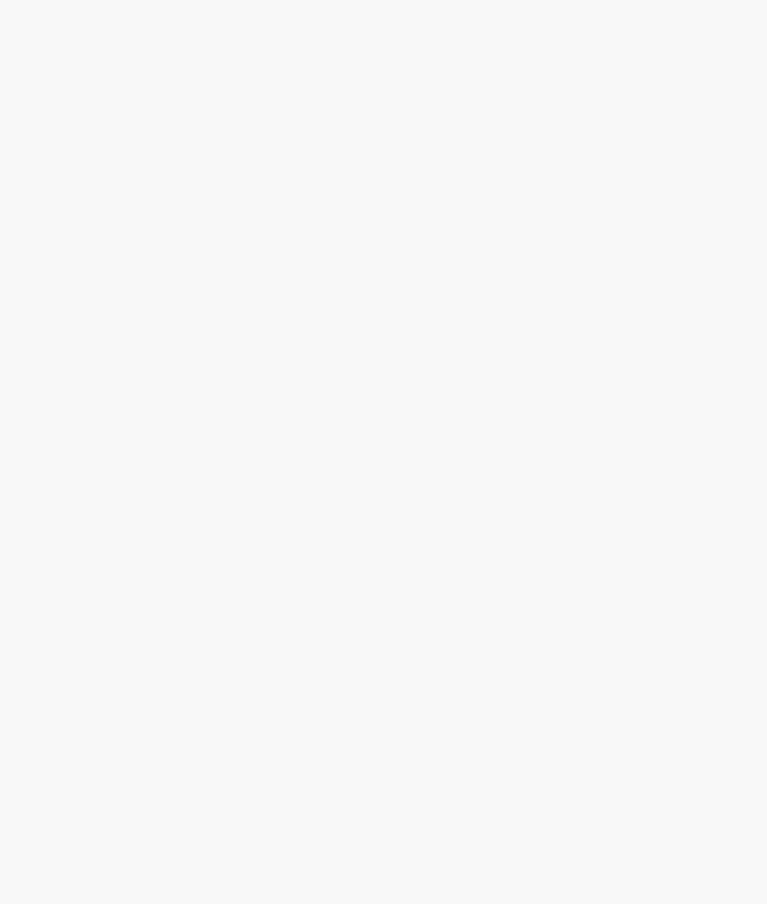
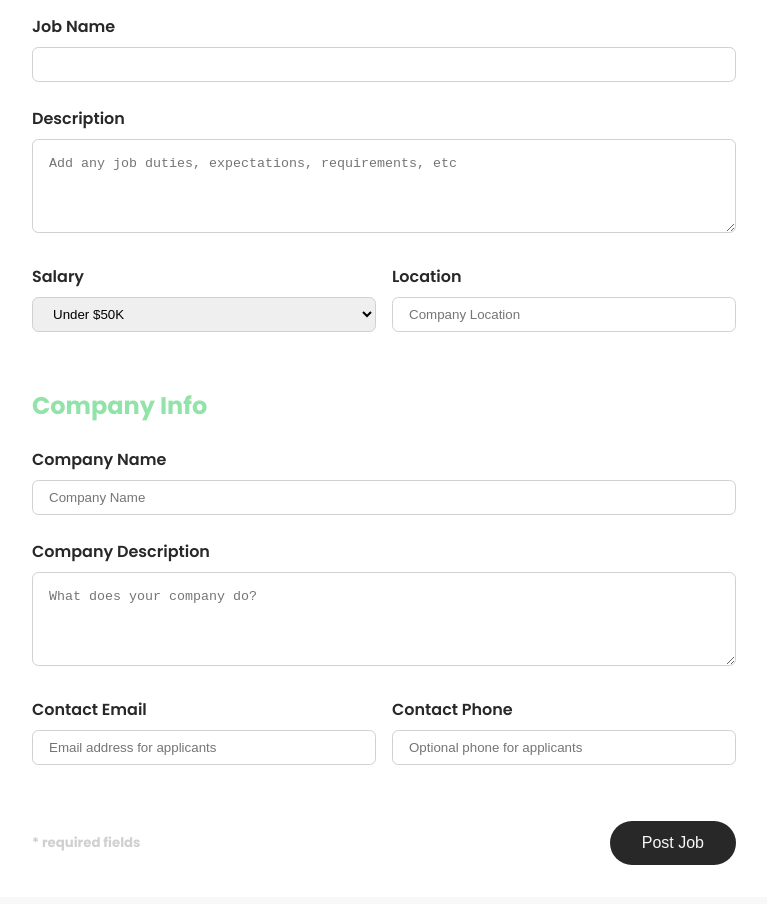
Before and after one commit to RiccardoImperiale/react-jobbin, a React (Vite) app: page /post-job in a window 1280 px wide. Before the commit this address had no page. Shown: the part 362-1266 px from the top of the page, without its empty margins (256-1023 px from the left). Before the commit the page ends 800 px from the top, so only its background shows below. Built offline with nearby package versions, Linux system fonts and the light colour scheme.

Commit message:
add new job form

```diff
--- a/src/App.jsx
+++ b/src/App.jsx
@@ -4,6 +4,7 @@ import MainLayout from "./layouts/MainLayout"
 import JobsPage from "./pages/JobsPage"
 import JobPage, { jobLoader } from "./pages/JobPage"
 import NotFound from "./pages/NotFound"
+import PostJobPage from "./pages/PostJobPage"
 
 const router = createBrowserRouter(
   createRoutesFromElements(
@@ -11,6 +12,7 @@ const router = createBrowserRouter(
       <Route index element={<HomePage />} />
       <Route path="/jobs" element={<JobsPage />} />
       <Route path="/jobs/:id" element={<JobPage />} loader={jobLoader} />
+      <Route path="/post-job" element={<PostJobPage />} />
       <Route path="*" element={<NotFound />} />
     </Route>
   )
--- /dev/null
+++ b/src/assets/css/post_job.css
@@ -0,0 +1,100 @@
+.title {
+    text-align: center;
+    margin-top: 3rem;
+}
+
+.post_job {
+    padding: 2rem 3rem;
+    border-radius: .5rem;
+    background-color: var(--jo-lighter);
+    max-width: 800px;
+    margin: 1rem auto;
+    margin-bottom: 4rem;
+
+    .input_wrapper {
+        display: flex;
+        gap: 1rem;
+    }
+
+    .input_group {
+        width: 100%;
+        margin-bottom: 1.5rem;
+
+        label {
+            font-weight: 600;
+        }
+
+        input,
+        select,
+        textarea,
+        label {
+            width: 100%;
+            margin-top: .5rem;
+            border-radius: .4rem;
+        }
+
+        input,
+        select,
+        textarea {
+            border: 1px solid var(--jo-secondary);
+        }
+
+        textarea {
+            padding: 1rem;
+        }
+
+        input,
+        select {
+            padding-left: 1rem;
+            height: 35px;
+        }
+
+        input,
+        textarea {
+            outline: none;
+
+            &:focus {
+                border-color: var(--jo-primary);
+            }
+        }
+    }
+
+    h3 {
+        padding-top: 2rem;
+        padding-bottom: 1.5rem;
+        color: var(--jo-primary);
+        font-size: 1.5rem;
+    }
+
+    h3:first-child {
+        padding-top: .5rem;
+    }
+
+    .bottom {
+        margin-top: 2rem;
+        display: flex;
+        align-items: center;
+
+        h5 {
+            color: var(--jo-secondary);
+        }
+
+        button {
+            margin-left: auto;
+            border: none;
+            font-size: 1rem;
+            padding: .8rem 2rem;
+        }
+    }
+}
+
+@media screen and (max-width: 768px) {
+    .post_job {
+
+        .input_wrapper {
+            display: flex;
+            flex-direction: column;
+            gap: 0rem;
+        }
+    }
+}
--- a/src/pages/JobPage.jsx
+++ b/src/pages/JobPage.jsx
@@ -1,32 +1,19 @@
 import '../assets/css/job_page.css'
 import { FaLocationDot } from "react-icons/fa6";
 import { TbCoins } from "react-icons/tb";
+import { IoIosArrowBack } from "react-icons/io";
+import { MdOutlineAlternateEmail } from "react-icons/md";
+import { LuPhoneCall } from "react-icons/lu";
 
-import { useParams, useLoaderData } from "react-router-dom";
+
+import { Link } from 'react-router-dom';
+
+import { useLoaderData } from "react-router-dom";
 // import { useEffect, useState } from "react"
 // import Spinner from '../components/Spinner';
 
 function JobPage() {
-    const { id } = useParams()
     const job = useLoaderData()
-    // const [job, setJob] = useState(null)
-    // const [loading, setLoading] = useState(true)
-
-    // useEffect(() => {
-    //     const fetchJob = async () => {
-    //         try {
-    //             const res = await fetch(`http://localhost:8000/jobs/${id}`)
-    //             const data = await res.json()
-    //             setJob(data)
-    //         } catch (err) {
-    //             console.log('Error fetching data', err);
-    //         } finally {
-    //             setLoading(false)
-    //         }
-    //     }
-
-    //     fetchJob()
-    // }, [])
 
     return (
         // <div className="container">
@@ -41,12 +28,14 @@ function JobPage() {
                 <div className="top">
                     <div className='badges'>
                         <span>{job.type}</span>
+                        <span className='go_back'>
+                            <Link to='/jobs'><IoIosArrowBack /></Link>
+                        </span>
                     </div>
                     <h3 className="job_title">{job.title}</h3>
                     <div className="wrapper location"><FaLocationDot className='icon' />
                         <span>{job.location}</span>
                     </div>
-
                     <p className="description">{job.description}</p>
                 </div>
 
@@ -59,17 +48,18 @@ function JobPage() {
             </div>
             <div className="company_info">
                 <div className="top">
-
                     <h4>Company Info</h4>
-                    <h3>Compant name solurion</h3>
-                    <p>
-                        Lorem ipsum dolor sit amet consectetur adipisicing elit. Explicabo, quas illum. Minima odit repudiandae, labore reiciendis laudantium sapiente officia suscipit, error, nihil quis culpa sint ab alias voluptatibus? Temporibus, ex.
-                    </p>
+                    <h3>{job.company.name}</h3>
+                    <p>{job.company.description}</p>
+                    <div className="contact">
+                        <div><MdOutlineAlternateEmail className='icon' /> {job.company.contactEmail}</div>
+                        <div><LuPhoneCall className='icon' /> {job.company.contactPhone}</div>
+                    </div>
                 </div>
                 <div className="bottom">
                     <div className="actions">
-                        <a href="" className='btn_dark'>Edit Job</a>
-                        <a href="" className='btn_dark'>Delete Job</a>
+                        <Link to={`/jobs/edit/${job.id}`} className='btn_dark'>Edit Job</Link>
+                        <Link href="" className='btn_dark'>Delete Job</Link>
                     </div>
                 </div>
             </div>
--- /dev/null
+++ b/src/pages/PostJobPage.jsx
@@ -0,0 +1,124 @@
+import '../assets/css/post_job.css'
+
+export default function PostJobPage() {
+    return (
+        <div className="container">
+            <h2 className="title">Post Job</h2>
+            <div className="post_job">
+                <form action="">
+                    <h3>Job Info</h3>
+
+                    {/* JOB TYPE  */}
+                    <div className="input_group">
+                        <label htmlFor="type">Job Type</label>
+                        <select name="type" id="type">
+                            <option value='Full-Time'>Full-Time</option>
+                            <option value='Part-Time'>Part-Time</option>
+                            <option value='Remote'>Remote</option>
+                            <option value='Internship'>Internship</option>
+                        </select>
+                    </div>
+
+                    {/* JOB NAME */}
+                    <div className="input_group">
+                        <label htmlFor="title">Job Name</label>
+                        <input type="text" name="title" id="title" />
+                    </div>
+
+                    {/* DESCRIPTION */}
+                    <div className="input_group">
+                        <label htmlFor='description'>Description</label>
+                        <textarea id='description' name='description' rows='4' placeholder='Add any job duties, expectations, requirements, etc'
+                        ></textarea>
+                    </div>
+
+                    <div className="input_wrapper">
+                        {/* SALARY */}
+                        <div className='input_group'>
+                            <label htmlFor='salary'>Salary</label>
+                            <select id='salary' name='salary'>
+                                <option value='Under $50K'>Under $50K</option>
+                                <option value='$50K - 60K'>$50K - $60K</option>
+                                <option value='$60K - 70K'>$60K - $70K</option>
+                                <option value='$70K - 80K'>$70K - $80K</option>
+                                <option value='$80K - 90K'>$80K - $90K</option>
+                                <option value='$90K - 100K'>$90K - $100K</option>
+                                <option value='$100K - 125K'>$100K - $125K</option>
+                                <option value='$125K - 150K'>$125K - $150K</option>
+                                <option value='$150K - 175K'>$150K - $175K</option>
+                                <option value='$175K - 200K'>$175K - $200K</option>
+                                <option value='Over $200K'>Over $200K</option>
+                            </select>
+                        </div>
+
+                        {/* LOCATION */}
+                        <div className='input_group'>
+                            <label htmlFor="location">Location</label>
+                            <input
+                                type='text'
+                                id='location'
+                                name='location'
+                                placeholder='Company Location'
+                            />
+                        </div>
+                    </div>
+
+                    <h3>Company Info</h3>
+
+                    {/* COMPANY NAME */}
+                    <div className='input_group'>
+                        <label htmlFor='company'>Company Name</label>
+                        <input
+                            type='text'
+                            id='company'
+                            name='company'
+                            placeholder='Company Name'
+                        />
+                    </div>
+
+                    {/* COMPANY DESCRIPTION */}
+                    <div className='input_group'>
+                        <label htmlFor='company_description'>
+                            Company Description
+                        </label>
+                        <textarea
+                            id='company_description'
+                            name='company_description'
+                            rows='4'
+                            placeholder='What does your company do?'
+                        ></textarea>
+                    </div>
+
+                    <div className="input_wrapper">
+                        {/* COMPANY EMAIL */}
+                        <div className='input_group'>
+                            <label htmlFor='contact_email'>Contact Email</label>
+                            <input
+                                type='email'
+                                id='contact_email'
+                                name='contact_email'
+                                placeholder='Email address for applicants'
+                                required
+                            />
+                        </div>
+
+                        {/* COMPANY PHONE */}
+                        <div className='input_group'>
+                            <label htmlFor='contact_phone'>Contact Phone</label>
+                            <input
+                                type='tel'
+                                id='contact_phone'
+                                name='contact_phone'
+                                placeholder='Optional phone for applicants'
+                            />
+                        </div>
+                    </div>
+                    <div className="bottom">
+                        <h5>* required fields</h5>
+                        <button type='submit' className='btn_dark'>Post Job</button>
+                    </div>
+                </form >
+            </div >
+        </div>
+    )
+}
```
Also changed, not shown: src/assets/css/job_page.css (+56 -4 lines).
